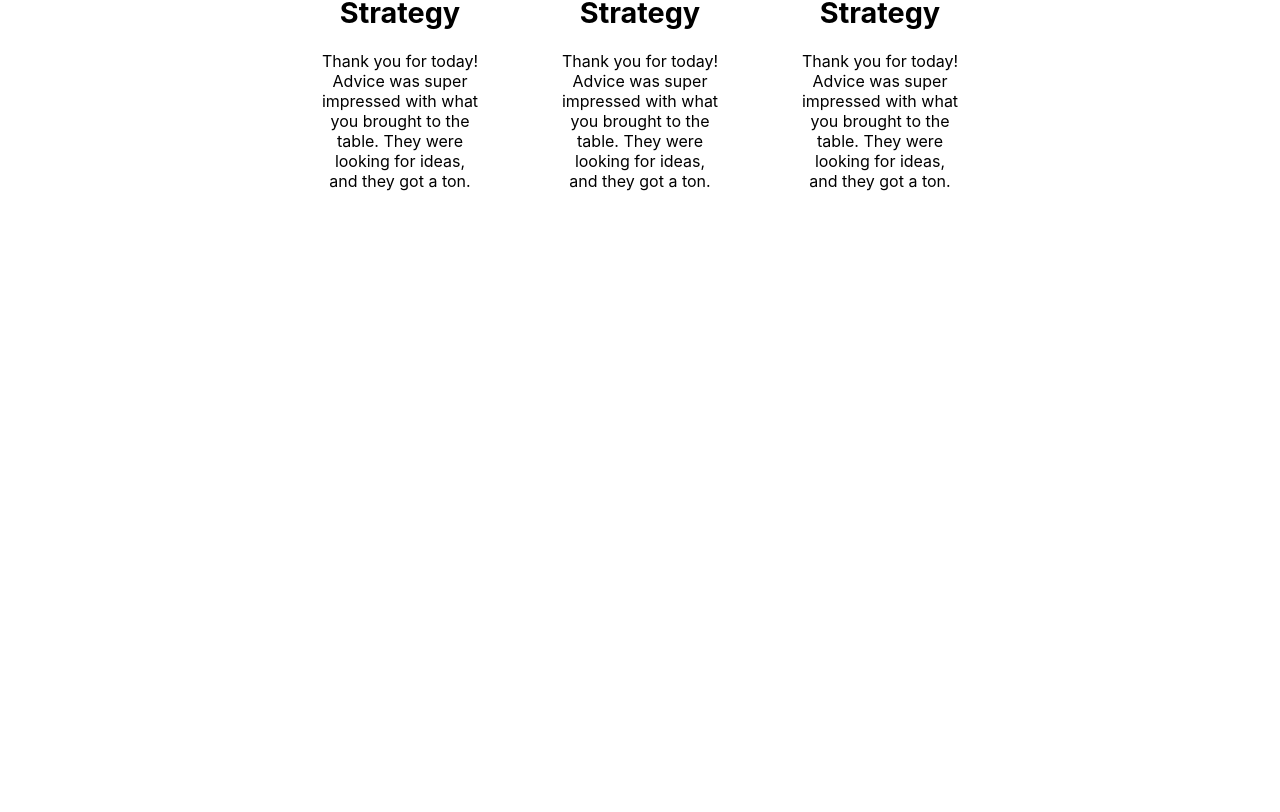
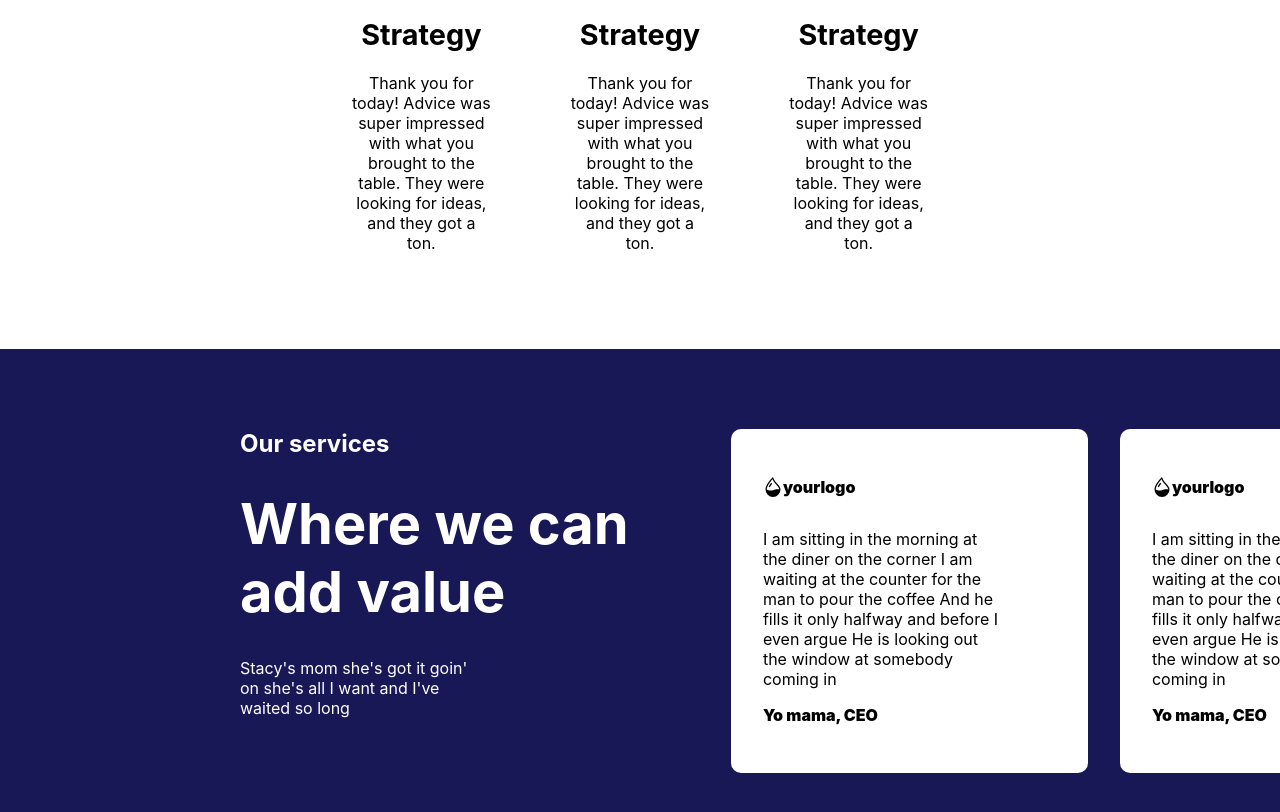
Before and after one commit to aszulc97/layout-recreate, a React (Create React App) app: page / in a window 1280 px wide. Shown: the part 1790-2602 px from the top of the page. Before the commit the page ends 2061 px from the top, so only its background shows below. Built offline with nearby package versions, Linux system fonts and the light colour scheme.

Commit message:
testimonials

```diff
--- a/src/App.css
+++ b/src/App.css
@@ -13,8 +13,9 @@ nav ul {
 }
 
 section {
-  padding: 4rem 15rem;
+  padding: 5rem 15rem;
 }
+
 header {
   padding: 0 15rem;
 }
@@ -84,8 +85,8 @@ h5 {
 }
 
 h2 {
-  font-size: 4rem;
-  margin: 0 0 5rem 0;
+  font-size: 3.5rem;
+  margin: 0 0 4rem 0;
 }
 
 h4 {
@@ -102,7 +103,7 @@ h5 {
   display: grid;
   grid-template-columns: 1fr 1fr 1fr;
   gap: 5rem;
-  padding: 0 5rem;
+  padding: 0 7rem;
   text-align: center;
 }
 
@@ -111,7 +112,53 @@ h5 {
   flex-direction: column;
   align-items: center;
 }
+
 .service img {
   width: 30%;
   margin-bottom: 1rem;
 }
+
+#testimonials {
+  background-color: rgb(24, 24, 87);
+  color: white;
+  display: flex;
+  padding: 5rem 0 5rem 15rem;
+}
+
+#testimonials h2,
+#testimonials h5,
+#testimonialText p {
+  text-align: start;
+  margin: 0;
+}
+
+#testimonials h2 {
+  margin: 2rem 0;
+  width: 13ch;
+}
+
+.testimonial {
+  background-color: white;
+  color: black;
+  padding: 2rem;
+  border-radius: 10px;
+}
+
+.testimonial p:last-child {
+  font-weight: 900;
+}
+
+#testimonials p {
+  width: 24ch;
+}
+
+#testimonialText {
+  display: flex;
+  flex-direction: column;
+}
+
+#testimonialCont {
+  display: flex;
+  gap: 2rem;
+  overflow: hidden;
+}
--- a/src/App.js
+++ b/src/App.js
@@ -6,6 +6,7 @@ function App() {
     <div className="App">
       <Header />
       <Services />
+      <Testimonials />
     </div>
   );
 }
@@ -69,15 +70,15 @@ function LogoItem() {
         width="20"
         height="20"
         fill="currentColor"
-        class="bi bi-droplet-half"
+        className="bi bi-droplet-half"
         viewBox="0 0 16 16"
       >
         <path
-          fill-rule="evenodd"
+          fillRule="evenodd"
           d="M7.21.8C7.69.295 8 0 8 0c.109.363.234.708.371 1.038.812 1.946 2.073 3.35 3.197 4.6C12.878 7.096 14 8.345 14 10a6 6 0 0 1-12 0C2 6.668 5.58 2.517 7.21.8zm.413 1.021A31.25 31.25 0 0 0 5.794 3.99c-.726.95-1.436 2.008-1.96 3.07C3.304 8.133 3 9.138 3 10c0 0 2.5 1.5 5 .5s5-.5 5-.5c0-1.201-.796-2.157-2.181-3.7l-.03-.032C9.75 5.11 8.5 3.72 7.623 1.82z"
         />
         <path
-          fill-rule="evenodd"
+          fillRule="evenodd"
           d="M4.553 7.776c.82-1.641 1.717-2.753 2.093-3.13l.708.708c-.29.29-1.128 1.311-1.907 2.87l-.894-.448z"
         />
       </svg>
@@ -124,4 +125,34 @@ function Service() {
   );
 }
 
+function Testimonials() {
+  return (
+    <section id="testimonials">
+      <div id="testimonialText">
+        <Subheader />
+        <p>Stacy's mom she's got it goin' on she's all I want and I've waited so long</p>
+      </div>
+      <div id="testimonialCont">
+        <Testimonial />
+        <Testimonial />
+        <Testimonial />
+        <Testimonial />
+      </div>
+    </section>
+  );
+}
+
+function Testimonial() {
+  return (
+    <div className="testimonial">
+      <LogoItem />
+      <p>
+        I am sitting in the morning at the diner on the corner I am waiting at the counter for the man to pour the coffee And he
+        fills it only halfway and before I even argue He is looking out the window at somebody coming in
+      </p>
+      <p>Yo mama, CEO</p>
+    </div>
+  );
+}
+
 export default App;
```
